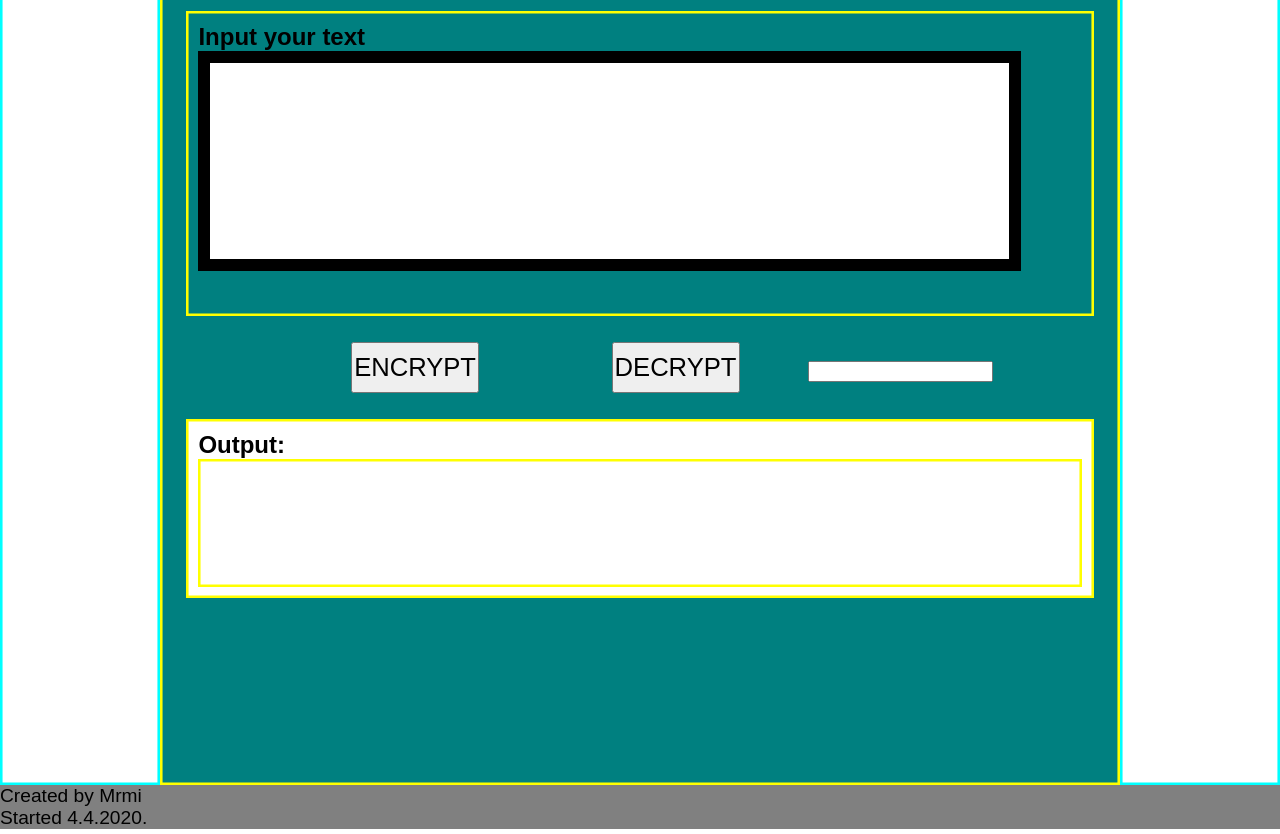
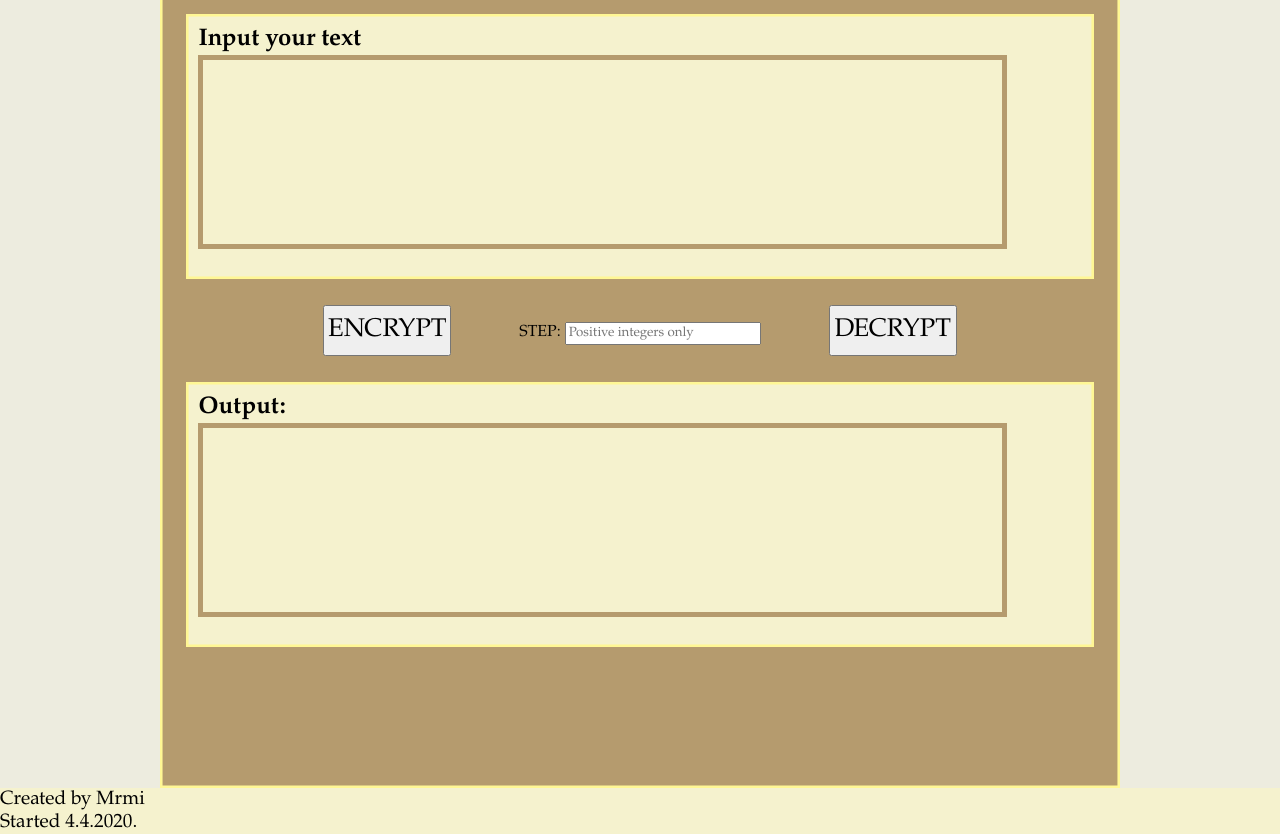
Before and after one commit to NikolaOgnjenovic/Caesar_Cipher, a plain HTML site: page index.html in a window 1280 px wide. Shown: the part 59-893 px from the top of the page. Drawn offline with Linux system fonts and the light colour scheme.

Commit message:
Changed colors, set up invalid input handling. TODO: stylize.

```diff
--- a/index.html
+++ b/index.html
@@ -21,22 +21,21 @@
       </div>
 
       <div class="innerContent">
-        <div class="inputContainer">
+
+        <div class="IOCOntainer">
           <h2>Input your text</h2>
-          <form>
-            <textarea class="userInput" id="inputArea"></textarea>
-          </form>
+            <textarea class="IOArea" id="inputArea"></textarea>
         </div>
 
         <button class="inputButton" onclick="useCipher(true)">ENCRYPT</button>
+          <label style="">STEP:</label>
+          <input  type="number" class="stepInput" placeholder="Positive integers only" id="step" min="0" default="0"oninput="validity.valid||(value='')" ></input>
+
         <button class="inputButton" onclick="useCipher(false)">DECRYPT</button>
-        <input type="number" class="stepInput" id="step" min="0" oninput="validity.valid||(value='')"></input>
-        <div class="outputContainer">
+
+        <div class="IOCOntainer">
           <h2>Output: </h2>
-          <div class="output">
-            <p id="outputArea">
-            </p>
-          </div>
+          <textarea readonly class="IOArea" id="outputArea"></textarea>
         </div>
 
       </div>
--- a/scripts.js
+++ b/scripts.js
@@ -5,10 +5,19 @@ function useCipher(shouldEncrypt)
 {
   var input = document.getElementById("inputArea").value;
   var inputLength=input.length;
+
+  //If nothing is inputted or no step value is inputted output nothing and return
+  if(document.getElementById("inputArea").value==="" || document.getElementById("step").value==="")
+  {
+    outputParagraph.value = "";
+    return;
+  }
+
   var message = "";
   var step = parseInt(document.getElementById("step").value);
   step%=26;
   var indexOfCurrent;
+
   for(var i=0; i<inputLength; ++i)
   {
     //Conver current character to lower case and find its index in the alphabet
@@ -44,7 +53,6 @@ function useCipher(shouldEncrypt)
       once the character is shifted and set the shifted character to upper case if needed*/
       if(input[i]!==input[i].toLowerCase())
       {
-
         shifted=shifted.toUpperCase();
       }
 
@@ -58,5 +66,5 @@ function useCipher(shouldEncrypt)
     }
   }
   //Set the output paragraph's text to the message
-  outputParagraph.innerHTML = message;
+  outputParagraph.value = message;
 }
--- a/stylesheet.css
+++ b/stylesheet.css
@@ -1,19 +1,20 @@
 *
 {
-  font-family: fantasy;
+  font-family: Garamond;
   margin: 0;
 }
 
 body, html
 {
   height: 100%;
+  background: #edecdf;
 }
 
 .header
 {
   text-align: center;
   font-size: 1.5vw;
-  background: gray;
+  background-color: #f5f2ce;
 }
 
 .content
@@ -28,36 +29,37 @@ body, html
 {
   width: 12.5%;
   float: left;
-  box-shadow: inset 0px 0px 0px 0.2vw cyan;
+  /*box-shadow: inset 0px 0px 0px 0.2vw cyan;*/
 }
 
 .innerContent
 {
   width: 75%;
-  background: teal;
-  box-shadow: inset 0px 0px 0px 0.2vw yellow;
+  background-color: #b59b6e;
+  box-shadow: inset 0px 0px 0px 0.2vw #fff794;
 }
 
-.inputContainer
+.IOCOntainer
 {
-  height: 35%;
   text-align: left;
+  box-shadow: inset 0px 0px 0px 0.2vw #fff794;
+  height: 30%;
+  background-color: #f5f2ce;
   margin: 2vw;
   padding: 1vw;
-  box-shadow: inset 0px 0px 0px 0.2vw yellow;
 }
 
-.userInput
+.IOArea
 {
-  height: 15vw;
-  border: solid black 1vw;
+  height: 75%;
+  color: red;
+  border: solid 0.4vw #b59b6e;
   resize: none;
   width: 90%;
-  background-color: white;;
+  background-color: #f5f2ce;
   color: red;
 }
-
-.userInput:focus
+.IOArea:hover
 {
   background-color: cyan;
 }
@@ -71,27 +73,13 @@ body, html
   padding: 0;
   margin: 0 5vw 0 5vw;
 }
-
-.outputContainer
+.inputButton:hover
 {
-  text-align: left;
-  box-shadow: inset 0px 0px 0px 0.2vw yellow;
-  height: 12vw;
-  background-color: white;
-  margin: 2vw;
-  padding: 1vw;
-}
-
-.output
-{
-  box-shadow: inset 0px 0px 0px 0.2vw yellow;
-  height:10vw;
-  overflow-y: scroll;
-  color: red;
+   background-color:
 }
 
 .footer
 {
   font-size: 1.5vw;
-  background: gray;
+  background-color: #f5f2ce;
 }
```
